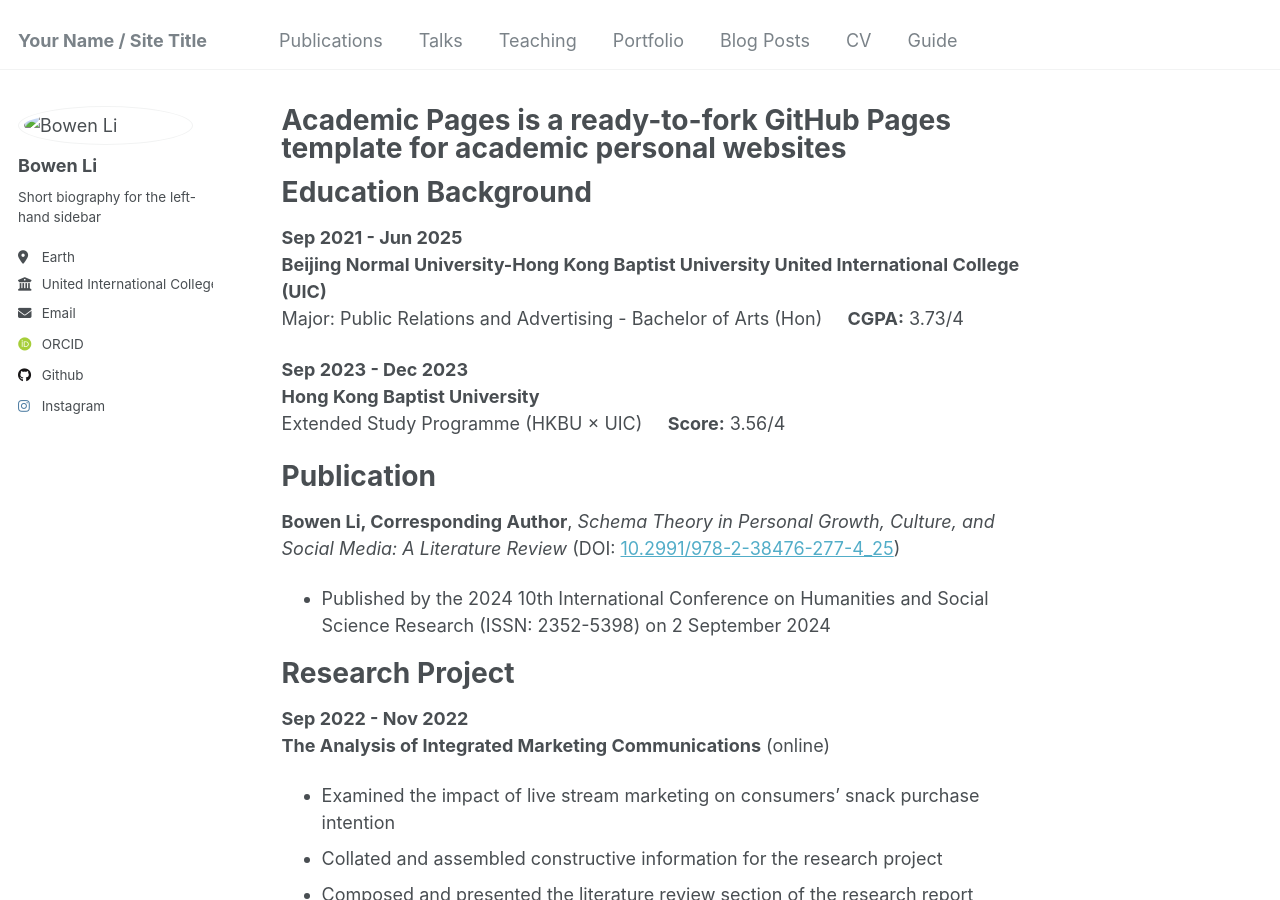
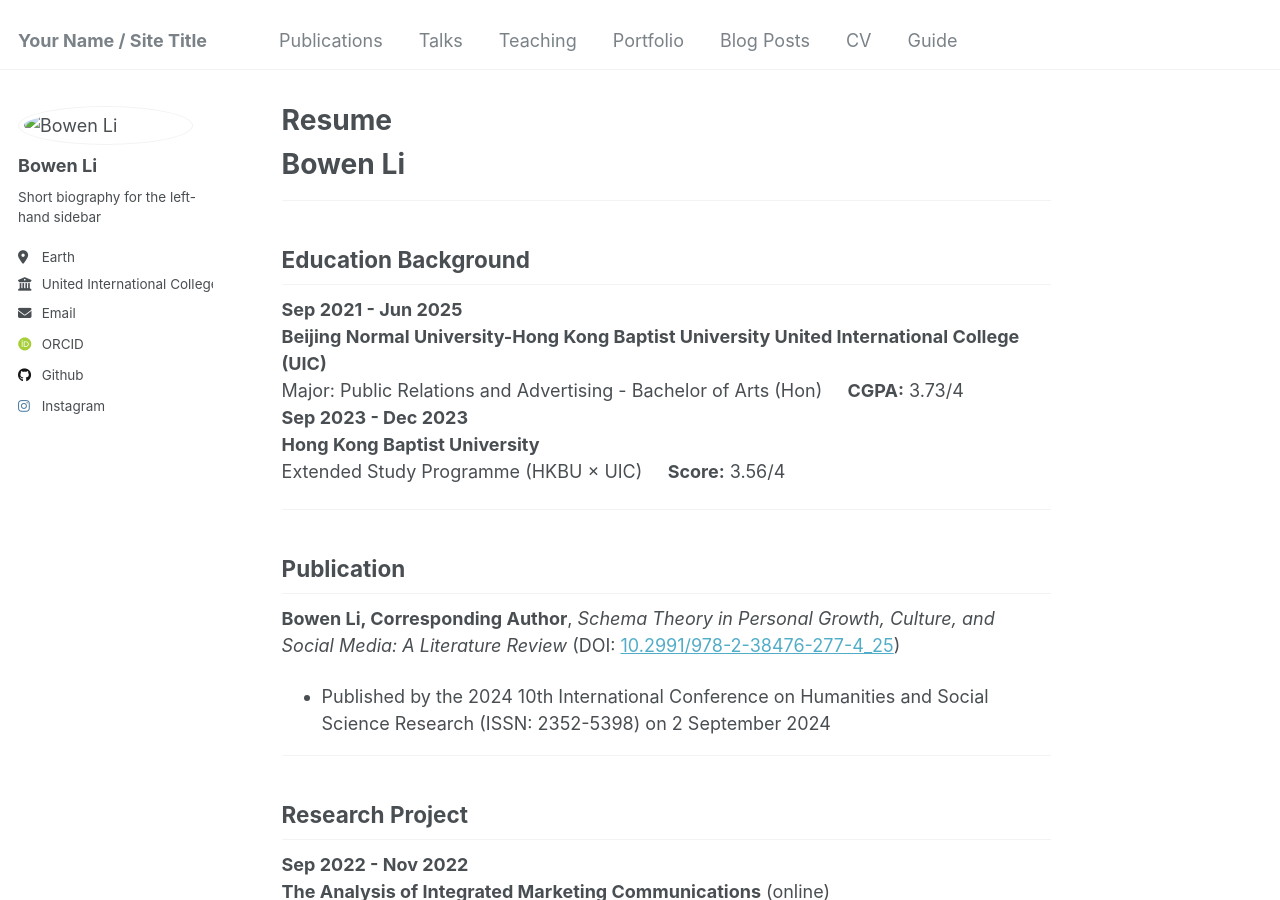
Before and after one commit to samklein112/samklein112.github.io, a Jekyll site: the page built from _pages/about.md, in a window 1280 px wide and 900 px high. Built offline with Jekyll 4.4.1, drawn with Linux system fonts in a browser that asks for light colours; some web fonts are replaced.

Commit message:
Update about.md

```diff
--- a/_pages/about.md
+++ b/_pages/about.md
@@ -1,32 +1,40 @@
 ---
 permalink: /
-title: "Academic Pages is a ready-to-fork GitHub Pages template for academic personal websites"
+title: "Resume"
 author_profile: true
 redirect_from:
   - /about/
   - /about.html
 ---
-# Education Background
+# Bowen Li
+---
+
+## Education Background
 **Sep 2021 - Jun 2025**
 **Beijing Normal University-Hong Kong Baptist University United International College (UIC)**
 Major: Public Relations and Advertising - Bachelor of Arts (Hon) &nbsp;&nbsp;&nbsp; **CGPA:** 3.73/4
-
 **Sep 2023 - Dec 2023**
 **Hong Kong Baptist University**
 Extended Study Programme (HKBU × UIC) &nbsp;&nbsp;&nbsp; **Score:** 3.56/4
 
-# Publication
+---
+
+## Publication
 **Bowen Li, Corresponding Author**, *Schema Theory in Personal Growth, Culture, and Social Media: A Literature Review* (DOI: [10.2991/978-2-38476-277-4_25](https://doi.org/10.2991/978-2-38476-277-4_25))
 - Published by the 2024 10th International Conference on Humanities and Social Science Research (ISSN: 2352-5398) on 2 September 2024
 
-# Research Project
+---
+
+## Research Project
 **Sep 2022 - Nov 2022**
 **The Analysis of Integrated Marketing Communications** (online)
 - Examined the impact of live stream marketing on consumers' snack purchase intention
 - Collated and assembled constructive information for the research project
 - Composed and presented the literature review section of the research report
 
-# Professional Experience
+---
+
+## Professional Experience
 **Jun 2024 - Sep 2024**
 **Integrated Marketing Intern**, Consumer Group, Weber Shandwick
 - Integrated brand data and competitor data to produce social media data reports and clippings
@@ -35,12 +43,16 @@ Extended Study Programme (HKBU × UIC) &nbsp;&nbsp;&nbsp; **Score:** 3.56/4
 - Measured KOL performance and reported to the clients
 - Engaged in media and customer relationship management
 
+---
+
 **Jun 2023 - Aug 2023**
 **Market Research Intern**, H’brill Marketing & Consulting Co., Ltd.
 - Assisted with neatening files, analyzing data, creating presentation slides, and making presentations
 - Contributed to a harmonious working environment
 
-# Extracurricular Activities
+---
+
+## Extracurricular Activities
 **Sep 2021 - Present**
 **Captain**, Chinese Health Qigong Team, UIC
 - Responsible for the overall management of the team and devising training plans
@@ -48,12 +60,16 @@ Extended Study Programme (HKBU × UIC) &nbsp;&nbsp;&nbsp; **Score:** 3.56/4
   - Writing press releases and moderating publication content
   - Collaborating with UIC’s official WeChat account to disseminate information
 
-# Awards and Honours
+---
+
+## Awards and Honours
 - **Nov 2023** First Class Award for the Academic Year 2022-2023, UIC
 - **Nov 2022** First Class Award for the Academic Year 2021-2022, UIC
 - **May 2022** Third Prize in the 6th UIC MET English Speaking Contest
 
-# Skills
+---
+
+## Skills
 - SPSS, Python, Microsoft Office, etc.
 - IELTS 7.0 (Listening: 7.5; Speaking: 6.0; Reading: 8.0; Writing: 6.5)
 - Basic Korean and French
```
